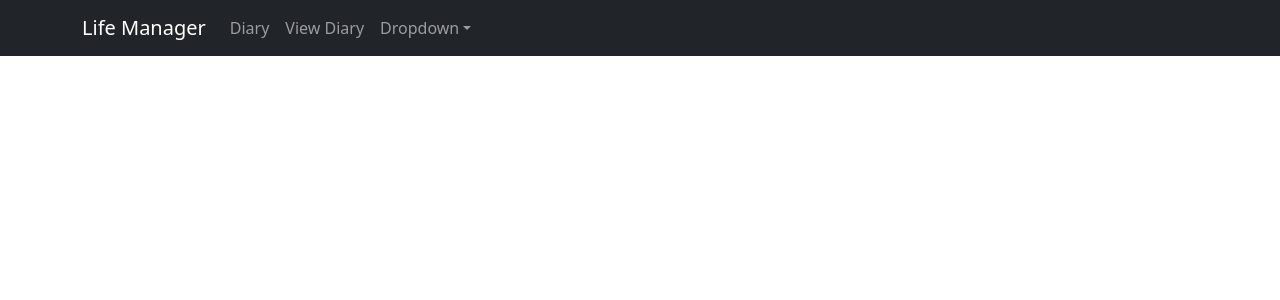
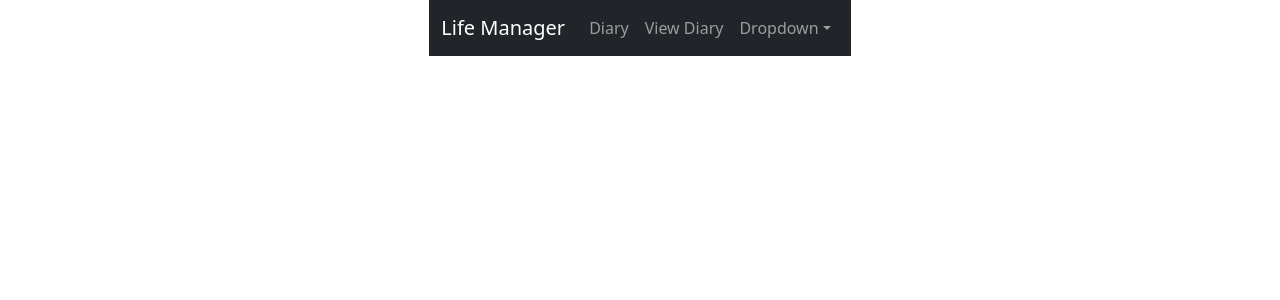
Before and after one commit to isaacwnsolomon/DataRepProject, a React (Create React App) app: page / in a window 1280 px wide. Shown: the top 300 px of the page. Built offline with nearby package versions, Linux system fonts and the light colour scheme.

Commit message:
Centering attempt

```diff
--- a/package.json
+++ b/package.json
@@ -9,12 +9,14 @@
     "axios": "^1.7.8",
     "bootstrap": "^5.3.3",
     "bootstrap-icons": "^1.11.3",
+    "chart.js": "^4.4.7",
     "cors": "^2.8.5",
     "date-fns": "^4.1.0",
     "express": "^4.21.1",
     "mongoose": "^8.8.3",
     "react": "^18.3.1",
     "react-bootstrap": "^2.10.6",
+    "react-chartjs-2": "^5.2.0",
     "react-dom": "^18.3.1",
     "react-router-dom": "^7.0.1",
     "react-scripts": "5.0.1",
--- a/src/App.css
+++ b/src/App.css
@@ -36,3 +36,9 @@
     transform: rotate(360deg);
   }
 }
+.appContainer{
+display: flex;
+align-items: center;
+justify-content: center;
+height: 100%;
+}
--- a/src/App.js
+++ b/src/App.js
@@ -9,8 +9,10 @@ import Edit from './components/edit';
 import Read from './components/read';
 
 
+
 function App() {
   return (
+    <div className='appContainer'>
     <Router>
      <NavigationBar />
       <Routes>
@@ -19,9 +21,11 @@ function App() {
         <Route path="/create" element={<DiaryEntry/>} />
         <Route path="/edit/:id" element={<Edit />} />
         <Route path="/read/:id" element={<Read />} />
+
       </Routes>
 
     </Router>
+    </div>
   );
 }
 
--- a/src/components/navigationbar.js
+++ b/src/components/navigationbar.js
@@ -14,6 +14,7 @@ const NavigationBar = () => {
           <Nav className="me-auto">
             <Nav.Link href="/create">Diary</Nav.Link>
             <Nav.Link href="/viewdiary">View Diary</Nav.Link>
+
             <NavDropdown title="Dropdown" id="basic-nav-dropdown">
               <NavDropdown.Item href="#action/3.1">Action</NavDropdown.Item>
               <NavDropdown.Item href="#action/3.2">
```
Also changed, not shown: 1 other file (tests, documents, lock files or other folders).
